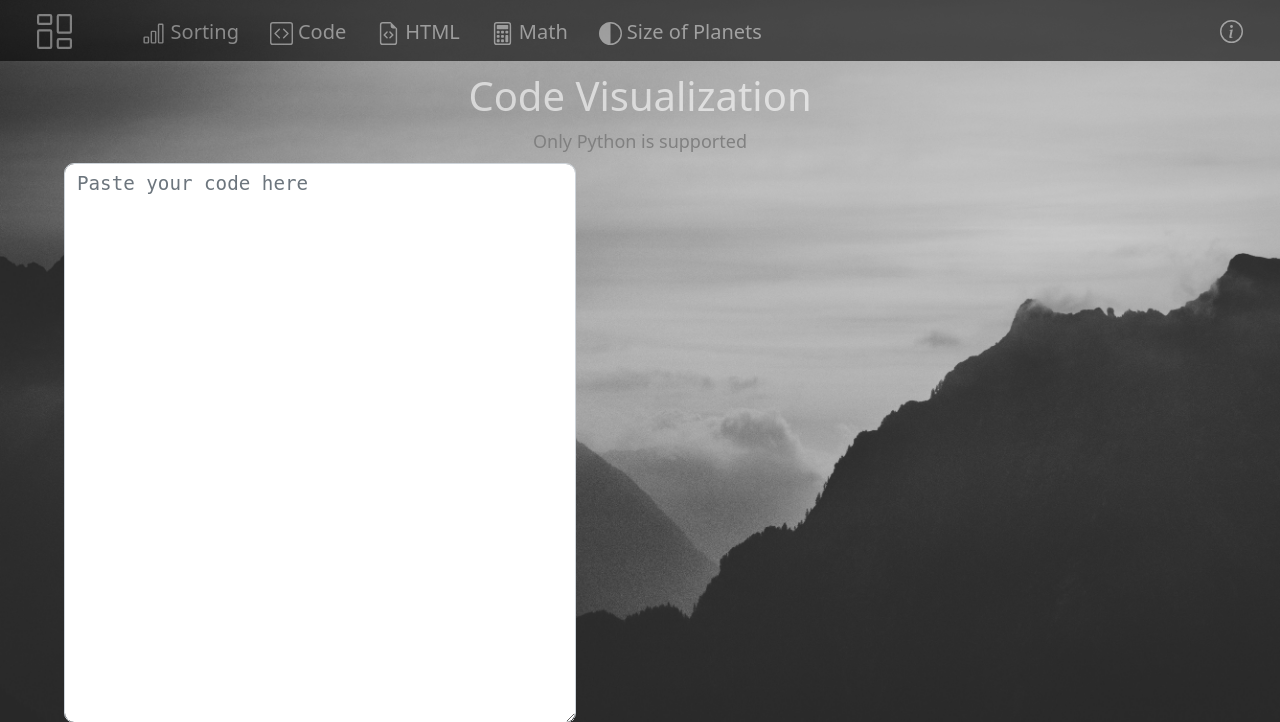
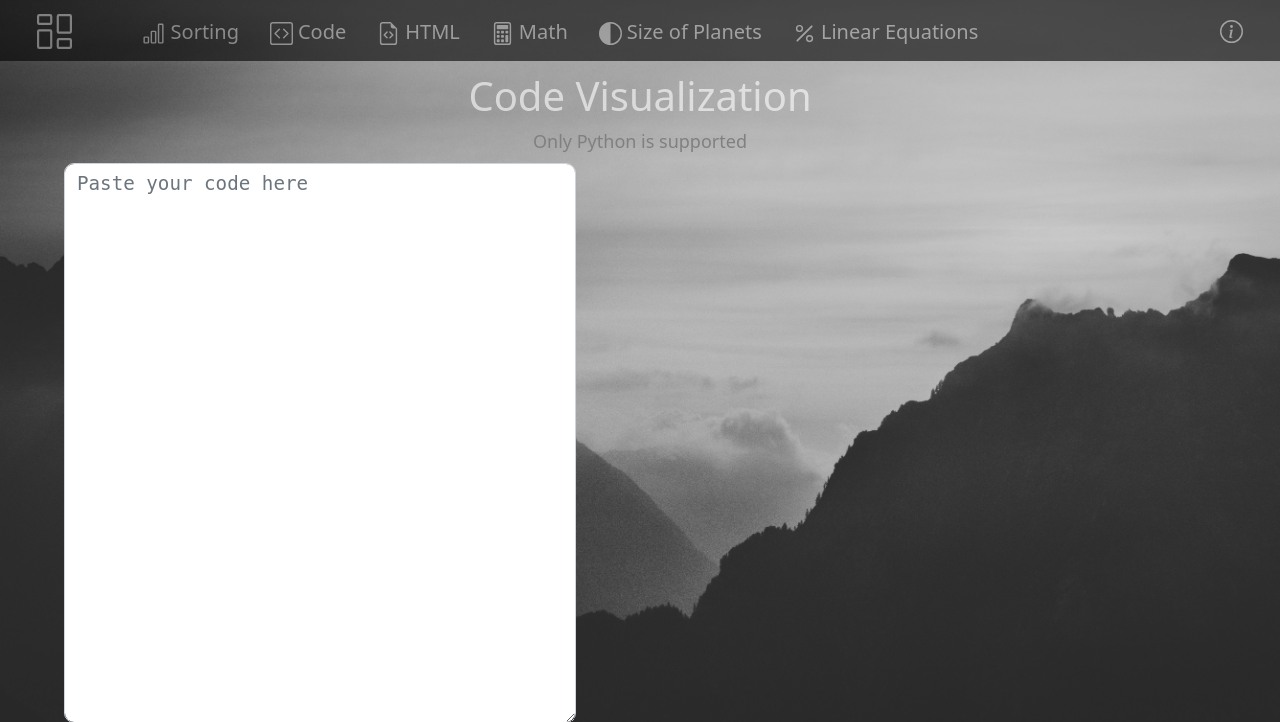
Before and after one commit to BekhruzSNiyazov/Visualization101, a Flask app: page /code in a window 1280 px wide. Shown: the top 722 px of the page. Run offline with Flask 2, Linux system fonts and the light colour scheme.

Commit message:
updated base.html

```diff
--- a/templates/base.html
+++ b/templates/base.html
@@ -14,8 +14,7 @@
     <script src="https://cdn.jsdelivr.net/npm/bootstrap@5.0.0-beta2/dist/js/bootstrap.bundle.min.js" integrity="sha384-b5kHyXgcpbZJO/tY9Ul7kGkf1S0CWuKcCD38l8YkeH8z8QjE0GmW1gYU5S9FOnJ0" crossorigin="anonymous"></script>
     <div id="desktop">
         <div class="scroll-container">
-            <nav style="background-color: black; color: white; position: fixed; width: 100%; padding: 0.9vw;">
-                <span class="headerMargin"></span>
+            <nav>
                 <a class="a" href="/" id="header">
                     <strong>
                         <svg xmlns="http://www.w3.org/2000/svg" width="35" height="35" fill="currentColor" class="bi bi-columns-gap" viewBox="0 0 16 16">
@@ -24,7 +23,6 @@
                         <span class="title">Visualization 101</span>
                     </strong>
                 </a>
-                <span class="headerMargin"></span>
                 <span id="tools">
                     <a class="a" href="/sorting">
                         <svg xmlnls="http://www.w3.org/2000/svg" width="23" height="23" fill="currentColor" class="bi bi-bar-chart" viewBox="0 0 16 16">
@@ -59,7 +57,12 @@
                         </svg>
                         <span class="text">Size of Planets</span>
                     </a>
-                <span id="margin"></span>
+                    <a class="a" href="/equations">
+                        <svg xmlns="http://www.w3.org/2000/svg" width="23" height="23" fill="currentColor" class="bi bi-percent" viewBox="0 0 16 16">
+                            <path d="M13.442 2.558a.625.625 0 0 1 0 .884l-10 10a.625.625 0 1 1-.884-.884l10-10a.625.625 0 0 1 .884 0zM4.5 6a1.5 1.5 0 1 1 0-3 1.5 1.5 0 0 1 0 3zm0 1a2.5 2.5 0 1 0 0-5 2.5 2.5 0 0 0 0 5zm7 6a1.5 1.5 0 1 1 0-3 1.5 1.5 0 0 1 0 3zm0 1a2.5 2.5 0 1 0 0-5 2.5 2.5 0 0 0 0 5z"/>
+                        </svg>
+                        <span class="text">Linear Equations</span>
+                    </a>
                     <a class="a" href="/about" id="about">
                         <svg xmlns="http://www.w3.org/2000/svg" width="23" height="23" fill="currentColor" class="bi bi-info-circle" viewBox="0 0 16 16">
                             <path d="M8 15A7 7 0 1 1 8 1a7 7 0 0 1 0 14zm0 1A8 8 0 1 0 8 0a8 8 0 0 0 0 16z"/>
```
Lines whose indentation alone changed are shown as unchanged.
